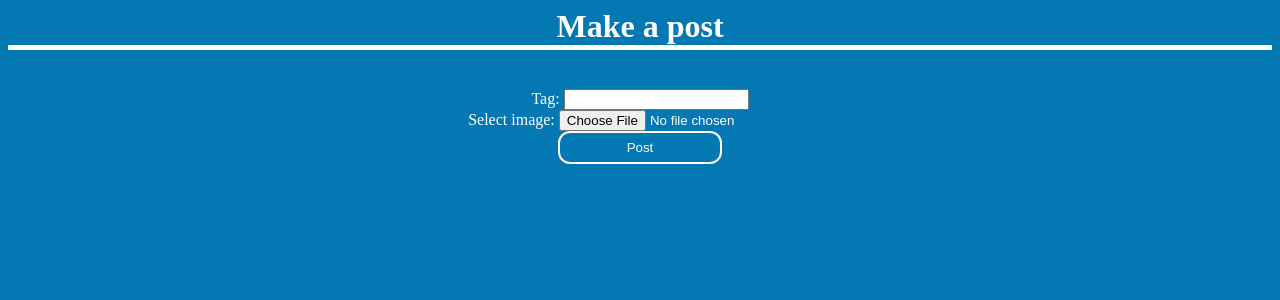
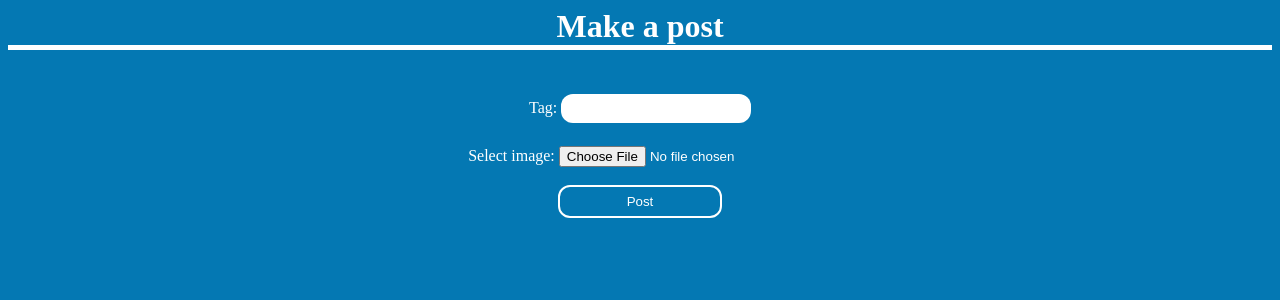
Before and after one commit to Zunchy/imageDB, a PHP site: page /newpost.php in a window 1280 px wide. Shown: the top 300 px of the page. Run offline with PHP 8.4, Linux system fonts and the light colour scheme.

Commit message:
Finalized updates to project

```diff
--- a/comment.php
+++ b/comment.php
@@ -14,7 +14,7 @@
 
 <form action="commentVerify.php" method=post>
 
-    Comment: <input type="text" id="comment" name="comment"> <br />
+  <div class="comment">  Comment: <input type="text" id="comment" name="comment"> <br /> <br /> </div>
 
     <Input type="submit" value="Submit">
 
--- a/commentVerify.php
+++ b/commentVerify.php
@@ -11,6 +11,6 @@ $postid = 2;
 // User and post are both hard set for testing.
 
 
-add_comment($trialuser, $postid, $comment)
+add_comment($trialuser, $postid, $comment);
 header("Location: home.php");
 ?>
--- a/deleteAccount.php
+++ b/deleteAccount.php
@@ -39,3 +39,4 @@ else{
  <center/>
 
  </body>
+ </html>
--- a/newpost.php
+++ b/newpost.php
@@ -14,10 +14,10 @@
 
 <form action="postVerify.php" method=post enctype="multipart/form-data">
 
-    Tag: <input type="text" id="tag" name="tag"> <br />
+    <div class="tagPost">Tag: <input type="text" id="tag" name="tag"> <br /><br /></div>
 
     <label for="img">Select image:</label>
-    <input type="file" id="img" name="img"> <br/>
+    <input type="file" id="img" name="img"> <br /><br />
 
     <Input type="submit" value="Post">
 
--- a/style.css
+++ b/style.css
@@ -138,3 +138,25 @@ center input[type = "submit"]:hover {
 .headerText h1 {
   border-bottom: 5px solid white;
 }
+
+.comment input[type = "text"] {
+  width: 20%;
+  clear: both;
+  text-align: center;
+  margin: 5px auto;
+  padding: 7px 40px;
+  border-radius: 12px;
+  border: 0;
+  transition: 0.25s;
+}
+
+.tagPost input[type = "text"] {
+  width: 15%;
+  clear: both;
+  text-align: center;
+  margin: 5px auto;
+  padding: 7px 40px;
+  border-radius: 12px;
+  border: 0;
+  transition: 0.25s;
+}
```
Also changed, not shown: testHelpers.html (line endings or trailing spaces), verifySignup.php (line endings or trailing spaces).
